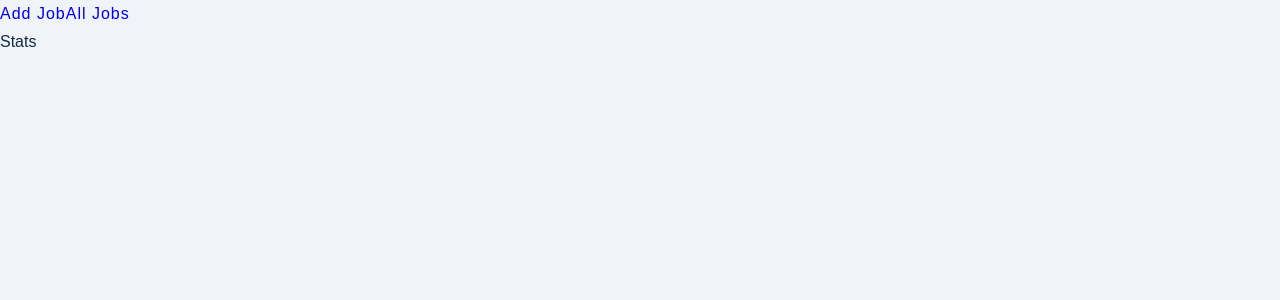
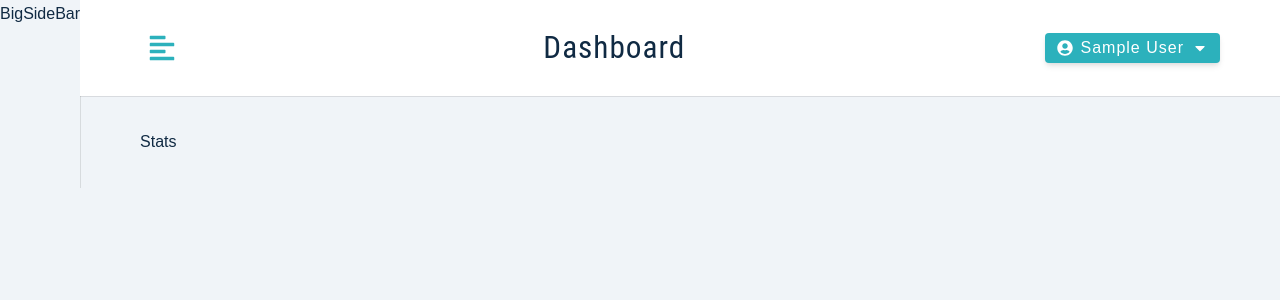
Before and after one commit to minhtungo/job-tracking-app, a React (Create React App) app in the folder client/: page / in a window 1280 px wide. Shown: the top 300 px of the page. Built offline with nearby package versions, Linux system fonts and the light colour scheme; sample sign-in values are in the browser's storage.

Commit message:
set up logout function

```diff
--- a/client/package.json
+++ b/client/package.json
@@ -11,6 +11,7 @@
     "normalize.css": "^8.0.1",
     "react": "^18.1.0",
     "react-dom": "^18.1.0",
+    "react-icons": "^4.4.0",
     "react-router-dom": "^6.3.0",
     "react-scripts": "5.0.1",
     "styled-components": "^5.3.5",
--- /dev/null
+++ b/client/src/components/BigSideBar/BigSideBar.js
@@ -0,0 +1,5 @@
+import { Wrapper } from './BigSideBar.styles';
+
+export const BigSideBar = () => {
+  return <Wrapper>BigSideBar</Wrapper>;
+};
--- /dev/null
+++ b/client/src/components/BigSideBar/BigSideBar.styles.js
@@ -0,0 +1,65 @@
+import styled from 'styled-components';
+
+export const Wrapper = styled.aside`
+  display: none;
+  @media (min-width: 992px) {
+    display: block;
+    box-shadow: 1px 0px 0px 0px rgba(0, 0, 0, 0.1);
+    .sidebar-container {
+      background: var(--white);
+      min-height: 100vh;
+      height: 100%;
+      width: 250px;
+      margin-left: -250px;
+      transition: var(--transition);
+    }
+    .content {
+      position: sticky;
+      top: 0;
+    }
+    .show-sidebar {
+      margin-left: 0;
+    }
+    header {
+      height: 6rem;
+      display: flex;
+      align-items: center;
+      padding-left: 2.5rem;
+    }
+    .nav-links {
+      padding-top: 2rem;
+      display: flex;
+      flex-direction: column;
+    }
+    .nav-link {
+      display: flex;
+      align-items: center;
+      color: var(--grey-500);
+      padding: 1rem 0;
+      padding-left: 2.5rem;
+      text-transform: capitalize;
+      transition: var(--transition);
+    }
+    .nav-link:hover {
+      background: var(--grey-50);
+      padding-left: 3rem;
+      color: var(--grey-900);
+    }
+    .nav-link:hover .icon {
+      color: var(--primary-500);
+    }
+    .icon {
+      font-size: 1.5rem;
+      margin-right: 1rem;
+      display: grid;
+      place-items: center;
+      transition: var(--transition);
+    }
+    .active {
+      color: var(--grey-900);
+    }
+    .active .icon {
+      color: var(--primary-500);
+    }
+  }
+`;
--- /dev/null
+++ b/client/src/components/SmallSideBar/SmallSideBar.js
@@ -0,0 +1,5 @@
+import { Wrapper } from './SmallSideBar.styles';
+
+export const SmallSideBar = () => {
+  return <Wrapper>SmallSideBar</Wrapper>;
+};
--- /dev/null
+++ b/client/src/components/SmallSideBar/SmallSideBar.styles.js
@@ -0,0 +1,75 @@
+import styled from 'styled-components';
+
+export const Wrapper = styled.aside`
+  @media (min-width: 992px) {
+    display: none;
+  }
+  .sidebar-container {
+    position: fixed;
+    inset: 0;
+    background: rgba(0, 0, 0, 0.7);
+    display: flex;
+    justify-content: center;
+    align-items: center;
+    z-index: -1;
+    opacity: 0;
+    transition: var(--transition);
+  }
+  .show-sidebar {
+    z-index: 99;
+    opacity: 1;
+  }
+  .content {
+    background: var(--white);
+    width: var(--fluid-width);
+    height: 95vh;
+    border-radius: var(--borderRadius);
+    padding: 4rem 2rem;
+    position: relative;
+    display: flex;
+    align-items: center;
+    flex-direction: column;
+  }
+  .close-btn {
+    position: absolute;
+    top: 10px;
+    left: 10px;
+    background: transparent;
+    border-color: transparent;
+    font-size: 2rem;
+    color: var(--red-dark);
+    cursor: pointer;
+  }
+  .nav-links {
+    padding-top: 2rem;
+    display: flex;
+    flex-direction: column;
+  }
+  .nav-link {
+    display: flex;
+    align-items: center;
+    color: var(--grey-500);
+    padding: 1rem 0;
+    text-transform: capitalize;
+    transition: var(--transition);
+  }
+  .nav-link:hover {
+    color: var(--grey-900);
+  }
+  .nav-link:hover .icon {
+    color: var(--primary-500);
+  }
+  .icon {
+    font-size: 1.5rem;
+    margin-right: 1rem;
+    display: grid;
+    place-items: center;
+    transition: var(--transition);
+  }
+  .active {
+    color: var(--grey-900);
+  }
+  .active .icon {
+    color: var(--primary-500);
+  }
+`;
--- /dev/null
+++ b/client/src/components/navbar/Navbar.js
@@ -0,0 +1,42 @@
+import { useState } from 'react';
+
+import { Wrapper } from './Navbar.styles';
+import { FaAlignLeft, FaUserCircle, FaCaretDown } from 'react-icons/fa';
+import Logo from './../Logo/Logo';
+import { useAppContext } from './../../context/appContext';
+
+const Navbar = () => {
+  const [showLogout, setShowLogout] = useState(false);
+  const { toggleSidebar, logoutUser, user } = useAppContext();
+
+  return (
+    <Wrapper>
+      <div className='nav-center'>
+        <button type='button' className='toggle-btn' onClick={toggleSidebar}>
+          <FaAlignLeft />
+        </button>
+        <div>
+          <Logo />
+          <h3 className='logo-text'>Dashboard</h3>
+        </div>
+        <div className='btn-container'>
+          <button
+            type='button'
+            className='btn'
+            onClick={() => setShowLogout(!showLogout)}
+          >
+            <FaUserCircle />
+            {user?.name}
+            <FaCaretDown />
+          </button>
+          <div className={showLogout ? 'dropdown show-dropdown' : 'dropdown'}>
+            <button type='button' className='dropdown-btn' onClick={logoutUser}>
+              Logout
+            </button>
+          </div>
+        </div>
+      </div>
+    </Wrapper>
+  );
+};
+export default Navbar;
--- /dev/null
+++ b/client/src/components/navbar/Navbar.styles.js
@@ -0,0 +1,83 @@
+import styled from 'styled-components';
+
+export const Wrapper = styled.nav`
+  height: var(--nav-height);
+  display: flex;
+  align-items: center;
+  justify-content: center;
+  box-shadow: 0 1px 0px 0px rgba(0, 0, 0, 0.1);
+  .logo {
+    display: flex;
+    align-items: center;
+    width: 100px;
+  }
+  .nav-center {
+    display: flex;
+    width: 90vw;
+    align-items: center;
+    justify-content: space-between;
+  }
+  .toggle-btn {
+    background: transparent;
+    border-color: transparent;
+    font-size: 1.75rem;
+    color: var(--primary-500);
+    cursor: pointer;
+    display: flex;
+    align-items: center;
+  }
+  background: var(--white);
+  .btn-container {
+    position: relative;
+  }
+  .btn {
+    display: flex;
+    align-items: center;
+    justify-content: center;
+    gap: 0 0.5rem;
+    position: relative;
+    box-shadow: var(--shadow-2);
+  }
+
+  .dropdown {
+    position: absolute;
+    top: 40px;
+    left: 0;
+    width: 100%;
+    background: var(--primary-100);
+    box-shadow: var(--shadow-2);
+    padding: 0.5rem;
+    text-align: center;
+    visibility: hidden;
+    border-radius: var(--borderRadius);
+  }
+  .show-dropdown {
+    visibility: visible;
+  }
+  .dropdown-btn {
+    background: transparent;
+    border-color: transparent;
+    color: var(--primary-500);
+    letter-spacing: var(--letterSpacing);
+    text-transform: capitalize;
+    cursor: pointer;
+  }
+  .logo-text {
+    display: none;
+    margin: 0;
+  }
+  @media (min-width: 992px) {
+    position: sticky;
+    top: 0;
+
+    .nav-center {
+      width: 90%;
+    }
+    .logo {
+      display: none;
+    }
+    .logo-text {
+      display: block;
+    }
+  }
+`;
--- a/client/src/context/actions.js
+++ b/client/src/context/actions.js
@@ -1,8 +1,11 @@
 export const ACTION_TYPES = {
   DISPLAY_ALERT: 'SHOW_ALERT',
   CLEAR_ALERT: 'CLEAR_ALERT',
+  TOGGLE_SIDEBAR: 'TOGGLE_SIDEBAR',
 
   AUTHENTICATE_USER_START: 'AUTHENTICATE_USER_START',
   AUTHENTICATE_USER_SUCCESS: 'AUTHENTICATE_USER_SUCCESS',
   AUTHENTICATE_USER_ERROR: 'AUTHENTICATE_USER_ERROR',
+
+  LOG_OUT_USER: 'LOG_OUT_USER',
 };
--- a/client/src/context/appContext.js
+++ b/client/src/context/appContext.js
@@ -18,6 +18,7 @@
   token: token,
   userLocation: userLocation || '',
   jobLocation: userLocation || '',
+  showSidebar: false,
 };
 
 const AppContext = React.createContext();
@@ -70,12 +71,23 @@
     clearAlert();
   };
 
+  const toggleSidebar = () => {
+    dispatch({ type: ACTION_TYPES.TOGGLE_SIDEBAR });
+  };
+
+  const logoutUser = () => {
+    dispatch({ type: ACTION_TYPES.LOG_OUT_USER });
+    removeUserFromLocalStorage();
+  };
+
   return (
     <AppContext.Provider
       value={{
         ...state,
+        toggleSidebar,
         displayAlert,
         authenticateUser,
+        logoutUser,
       }}
     >
       {children}
--- a/client/src/context/reducer.js
+++ b/client/src/context/reducer.js
@@ -1,4 +1,5 @@
 import { ACTION_TYPES } from './actions';
+import { initialState } from './appContext';
 
 const reducer = (state, action) => {
   switch (action.type) {
@@ -91,6 +92,19 @@
         alertType: 'danger',
         alertText: action.payload.msg,
       };
+    case ACTION_TYPES.TOGGLE_SIDEBAR:
+      return {
+        ...state,
+        showSidebar: !state.showSidebar,
+      };
+    case ACTION_TYPES.LOG_OUT_USER:
+      return {
+        ...initialState,
+        user: null,
+        token: null,
+        jobLocation: '',
+        userLocation: '',
+      };
     default:
       throw new Error(`No such action: ${action.type}`);
   }
--- a/client/src/pages/dashboard/Layout.js
+++ b/client/src/pages/dashboard/Layout.js
@@ -1,14 +1,23 @@
 import { Outlet, Link } from 'react-router-dom';
+import {BigSideBar} from '../../components/BigSideBar/BigSideBar';
+import Navbar from '../../components/navbar/Navbar';
+import {SmallSideBar} from '../../components/SmallSideBar/SmallSideBar';
+import { Wrapper } from './Layout.styles';
 
 const Layout = () => {
   return (
-    <div>
-      <nav>
-        <Link to='add-job'>Add Job</Link>
-        <Link to='all-jobs'>All Jobs</Link>
-      </nav>
-      <Outlet />
-    </div>
+    <Wrapper>
+      <main className='dashboard'>
+        <SmallSideBar />
+        <BigSideBar />
+        <div>
+          <Navbar />
+          <div className='dashboard-page'>
+            <Outlet />
+          </div>
+        </div>
+      </main>
+    </Wrapper>
   );
 };
 export default Layout;
--- /dev/null
+++ b/client/src/pages/dashboard/Layout.styles.js
@@ -0,0 +1,21 @@
+import styled from 'styled-components';
+
+export const Wrapper = styled.section`
+  .dashboard {
+    display: grid;
+    grid-template-columns: 1fr;
+  }
+  .dashboard-page {
+    width: 90vw;
+    margin: 0 auto;
+    padding: 2rem 0;
+  }
+  @media (min-width: 992px) {
+    .dashboard {
+      grid-template-columns: auto 1fr;
+    }
+    .dashboard-page {
+      width: 90%;
+    }
+  }
+`;
```
Also changed, not shown: 1 other file (tests, documents, lock files or other folders).
